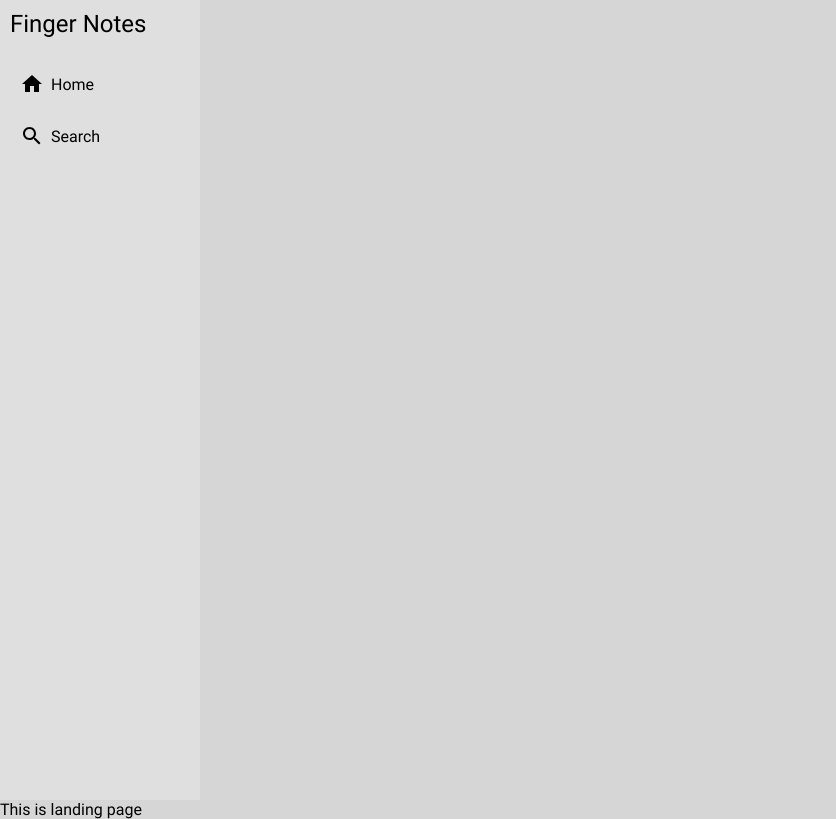
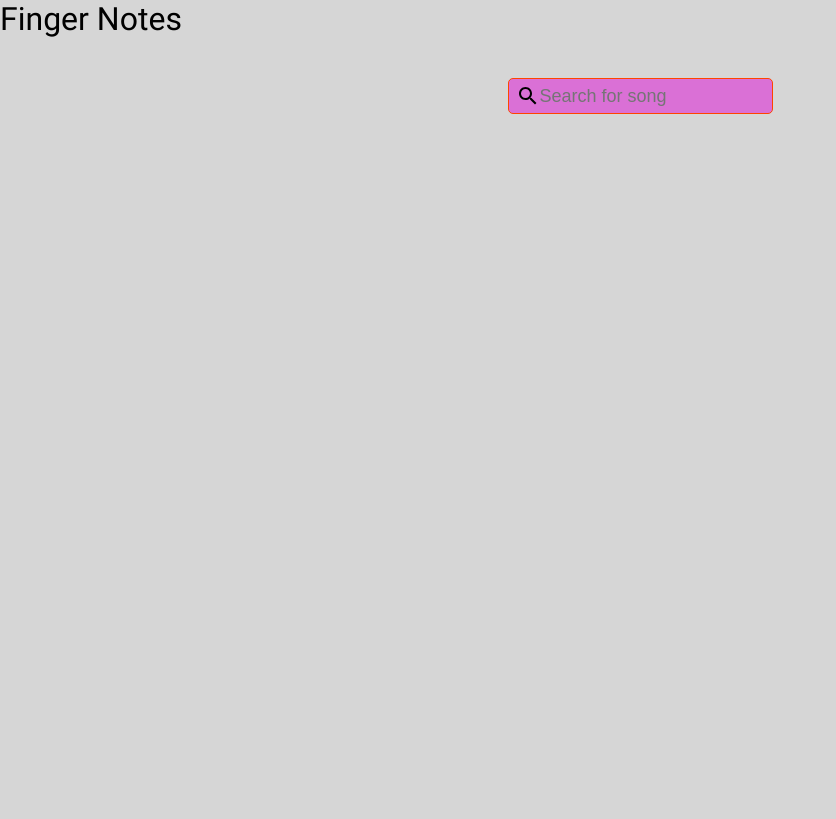
Before and after one commit to Karanveer-Mul/LifeSteps, a React (Create React App) app: page / in a window 1280 px wide. Shown: the whole page, without its empty margins (0-836 px from the left). Built offline with nearby package versions, Linux system fonts and the light colour scheme.

Commit message:
setting up search bar

```diff
--- a/package.json
+++ b/package.json
@@ -8,6 +8,7 @@
     "@testing-library/jest-dom": "^5.11.8",
     "@testing-library/react": "^11.2.3",
     "@testing-library/user-event": "^12.6.0",
+    "bootstrap": "^5.0.0-beta1",
     "react": "^17.0.1",
     "react-dom": "^17.0.1",
     "react-router": "^5.2.0",
--- a/src/App.css
+++ b/src/App.css
@@ -17,46 +17,36 @@
   font-weight: 400;
 }
 
-.Form {
-  max-width: 400px;
+.home {
+  padding-top: 5vh;
+  display: flex;
   justify-content: center;
+  align-items: center;
 }
 
-.Label {
-  line-height: 14px;
+.searchBar {
+  position: relative;
+  display: flex;
+  border-radius: 5px;
+  width: fit-content;
+  justify-content: center;
+  background-color: orchid;
+  border: 1px solid orangered;
+  padding: 5px 0 5px 7px;
 }
 
-.sidebar {
-  max-width: 200px;
-  width: 100vw;
-  height: 100vh;
-  background-color: #dfdfdf;
-  padding: 10px;
+input {
+  font-size: 18px;
+  font-weight: 300;
+  display: inline-block;
+  border: none;
+  background-color: orchid;
 }
 
-.navItem {
-  display: flex;
-  flex-direction: row;
-  border-bottom: 1px #535353;
-  background-color: #dfdfdf;
-  padding: 14px 0 14px 10px;
+.searchIcon {
+  background-color: orchid;
 }
 
-.navText:hover,
-.navIcon:hover,
-.navItem:hover {
-  color: #ffffff;
-  background-color: #535353;
-  border-radius: 5px;
+input:focus {
+  outline: none;
 }
-
-.navText {
-  background-color: #ffffff00;
-  margin: auto 7px;
-  font-size: 16px;
-  font-weight: 700;
-}
-
-.navIcon {
-  background-color: #ffffff00;
-}
--- a/src/App.js
+++ b/src/App.js
@@ -1,12 +1,13 @@
-import './App.css';
-import Sidebar from "./Components/layout/sidebar";
+import "./App.css";
+import Navbar from "./Components/layout/navbar";
 import LandingPage from "./Components/layout/landingPage";
+import { useState } from "react";
 
 function App() {
   return (
-    <div className="App"><div>
-    <Sidebar /></div><div>
-    <LandingPage /></div>
+    <div className="App">
+      <Navbar />
+      <LandingPage />
     </div>
   );
 }
--- a/src/Components/layout/landingPage.js
+++ b/src/Components/layout/landingPage.js
@@ -1,11 +1,17 @@
-import React from 'react';
+import React, { useState } from "react";
+import SearchIcon from "@material-ui/icons/Search";
 
 const LandingPage = () => {
- return (
-     <div>
-        This is landing page
-     </div>
- )
-}
+  const [searchResult, setSearchResult] = useState(null);
+
+  return (
+    <div className="container home">
+      <div className="row searchBar">
+        <SearchIcon className="searchIcon" />
+        <input placeholder="Search for song" />
+      </div>
+    </div>
+  );
+};
 
 export default LandingPage;
--- /dev/null
+++ b/src/Components/layout/navbar.js
@@ -0,0 +1,13 @@
+import React from "react";
+
+const Navbar = () => {
+  return (
+    <nav className="navbar navbar-dark bg-dark">
+      <div className="container-fluid">
+        <span className="navbar-brand mb-0 title">Finger Notes</span>
+      </div>
+    </nav>
+  );
+};
+
+export default Navbar;
--- a/src/Components/layout/sidebar.js
+++ b/src/Components/layout/sidebar.js
@@ -1,24 +1,29 @@
-import React from 'react';
-import HomeIcon from '@material-ui/icons/Home';
-import SearchIcon from '@material-ui/icons/Search';
-
+import React from "react";
+import HomeIcon from "@material-ui/icons/Home";
+import SearchIcon from "@material-ui/icons/Search";
 
 const Sidebar = () => {
   return (
-        <div className="container sidebar">
-
-            <p className="logo" style={{backgroundColor:"#12121200", padding:"0px 0 20px 0px", }}>Finger Notes</p>
+    <div className="row sidebar">
+      <div className="col-2 collapse d-md-flex pt-2 h-100" id="sidebar">
+        <p
+          className="logo"
+          style={{ backgroundColor: "#12121200", padding: "0px 0 20px 0px" }}
+        >
+          Finger Notes
+        </p>
 
         <div className="navItem">
-                <HomeIcon className="navIcon"/>
+          <HomeIcon className="navIcon" />
           <p className="navText">Home</p>
         </div>
         <div className="navItem">
-                <SearchIcon className="navIcon"/>
+          <SearchIcon className="navIcon" />
           <p className="navText">Search</p>
         </div>
       </div>
-    )
-}
+    </div>
+  );
+};
 
 export default Sidebar;
```
Also changed, not shown: 2 other files (tests, documents, lock files or other folders). Lines whose indentation alone changed are shown as unchanged.
